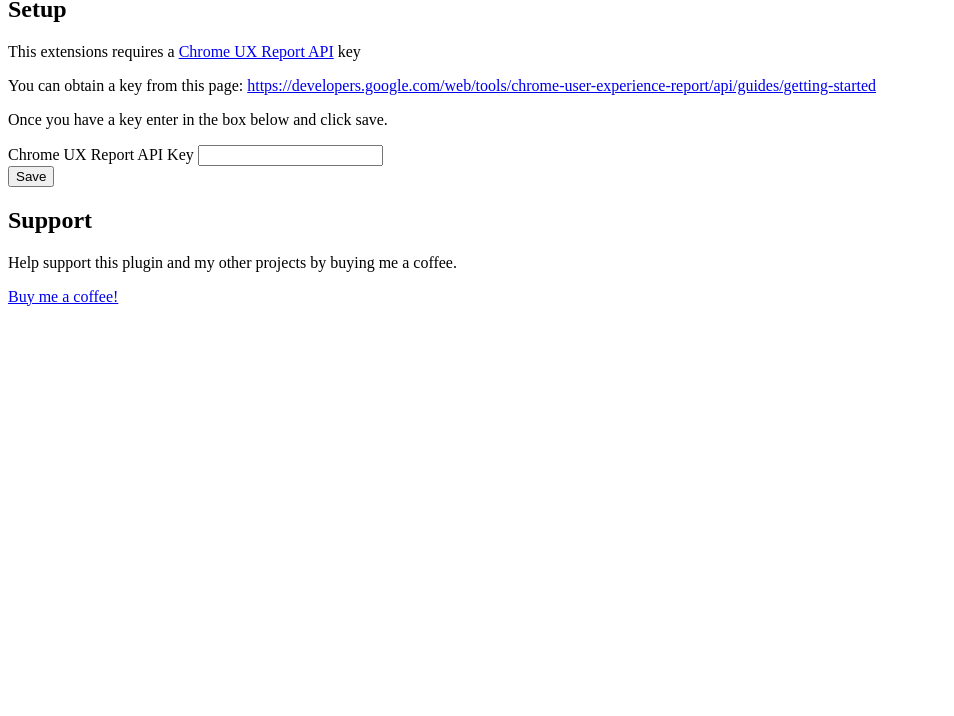
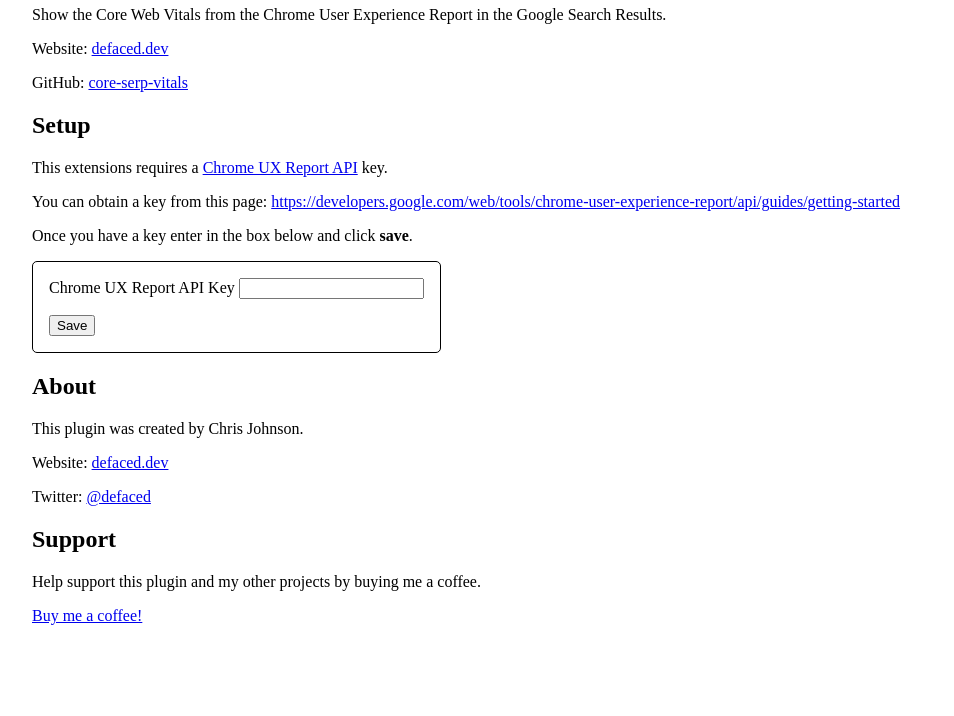
Before and after one commit to workeffortwaste/core-serp-vitals, a browser extension: page src/options.html in a window 1280 px wide. Shown: the part 84-800 px from the top of the page, without its empty margins (0-954 px from the left). Drawn offline with Linux system fonts and the light colour scheme.

Commit message:
Update options.html

```diff
--- a/src/options.html
+++ b/src/options.html
@@ -1,21 +1,39 @@
 <!DOCTYPE html>
 <html>
-<head><title>Core SERP Vitals</title></head>
-<body>
-
+<head><title>Core SERP Vitals - Settings Page</title></head>
+<body style="
+    font-size: 100%;
+    margin: 32px;
+">
 <h1>Core SERP Vitals</h1>
+<p>Show the Core Web Vitals from the Chrome User Experience Report in the Google Search Results.</p>
+<p>Website: <a href="https://defaced.dev/tools/core-serp-vitals/">defaced.dev</a></p>
+<p>GitHub: <a href="https://github.com/workeffortwaste/core-serp-vitals">core-serp-vitals</a></p>
 <h2>Setup</h2>
-<p>This extensions requires a <a href="https://developers.google.com/web/tools/chrome-user-experience-report/api/reference">Chrome UX Report API</a> key</p><div class="">
+<p>This extensions requires a <a href="https://developers.google.com/web/tools/chrome-user-experience-report/api/reference">Chrome UX Report API</a> key.</p>
 <p>You can obtain a key from this page: <a href="https://developers.google.com/web/tools/chrome-user-experience-report/api/guides/getting-started">https://developers.google.com/web/tools/chrome-user-experience-report/api/guides/getting-started</a></a></p>
-<p>Once you have a key enter in the box below and click save.</p>
+<p>Once you have a key enter in the box below and click <strong>save</strong>.</p>
 </div>
+<div id="form" style="
+    border-style: solid;
+    border-width: 1px;
+    padding: 16px;
+    border-radius: 5px;
+    width:max-content;
+">
 <label>
 Chrome UX Report API Key
 <input type="text" id="apiKey">
 </label>
-
 <div id="status"></div>
-<button id="save">Save</button>
+<button id="save" style="
+    margin-top: 16px;
+">Save</button>
+</div>
+<h2>About</h2>
+<p>This plugin was created by Chris Johnson.</p>
+<p>Website: <a href="https://defaced.dev/">defaced.dev</a></p>
+<p>Twitter: <a href="https://twitter.com/defaced/">@defaced</a></p>
 <h2>Support</h2>
 <p>Help support this plugin and my other projects by buying me a coffee.</p>
 <a href="https://ko-fi.com/defaced">Buy me a coffee!</a>
```
